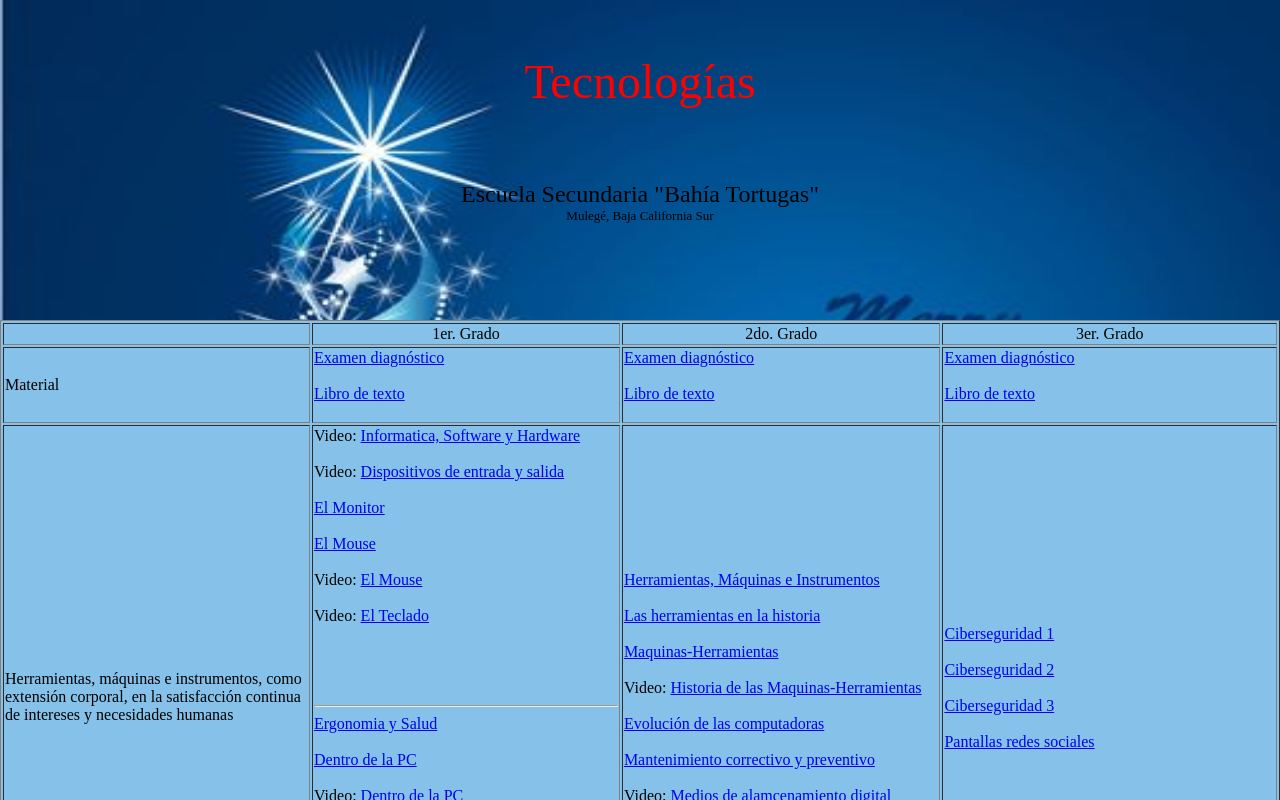
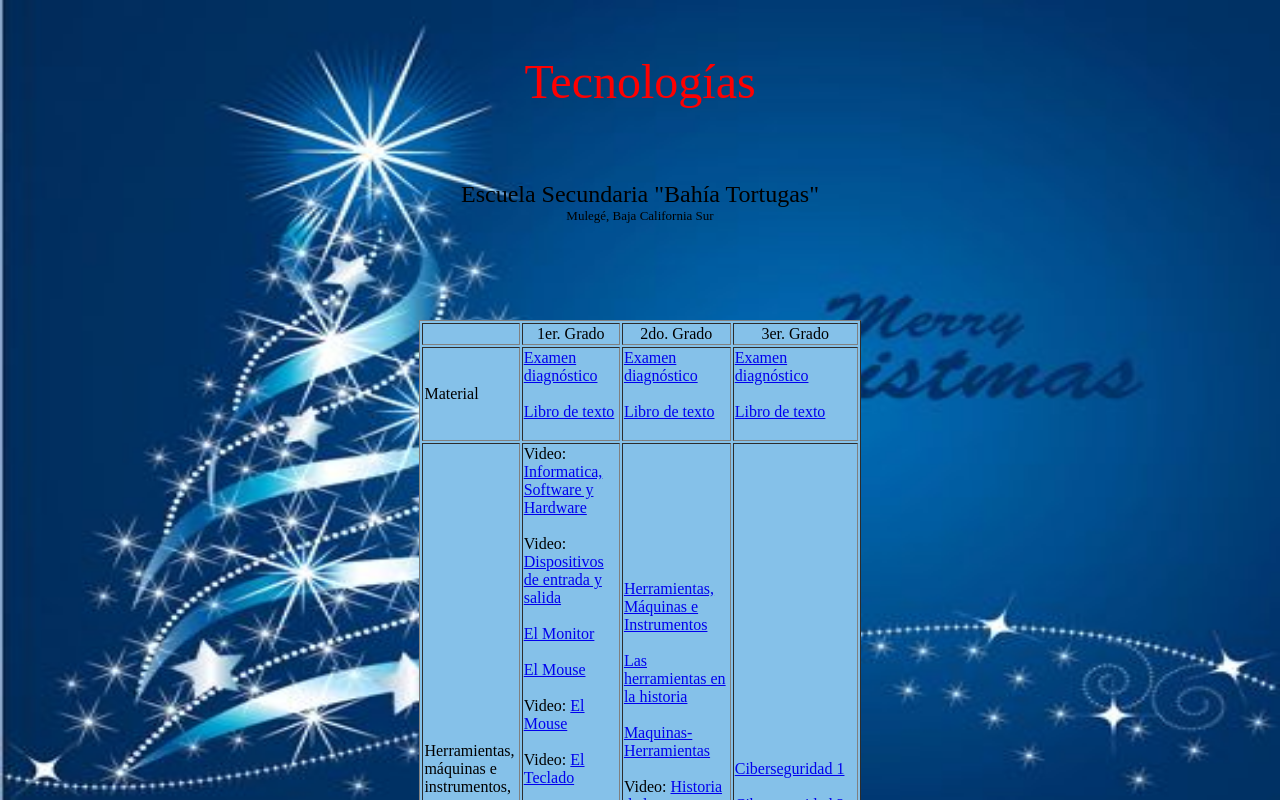
Before and after one commit to Tics-informatica/Tortugas, a plain HTML site: page index.html in a window 1280 px wide. Drawn offline with Linux system fonts and the light colour scheme.

Commit message:
Update index.html

```diff
--- a/index.html
+++ b/index.html
@@ -1,6 +1,6 @@
 <HTML>
    <HEAD>
-        <TITLE> TIC'S:Informatica </TITLE>
+        <TITLE> TIC'S:Informática </TITLE>
         <STYLE>
            body{margin:0;overflow:hidden;height:100%;}
            #fondo{width:100%;height:100%;border:0;}
@@ -22,7 +22,7 @@
      </CENTER>
       <BR><BR><BR><BR><BR><BR>
      <CENTER>
-      <Table border="1" bgcolor="#85C1E9">
+      <Table width="25" border="1" bgcolor="#85C1E9">
           <TR><TD width=1%></TD>
             <TD width=1%><CENTER>1er. Grado </CENTER></TD>
               <TD width=1%><CENTER>2do. Grado </CENTER></TD>
```
